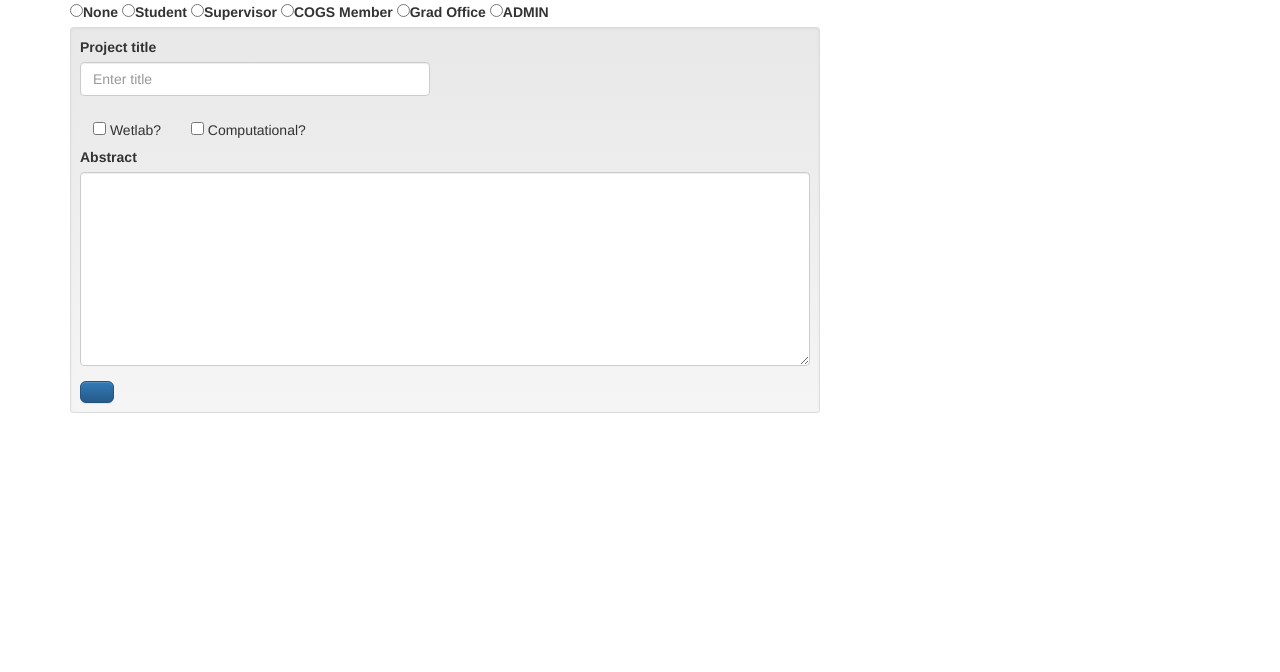
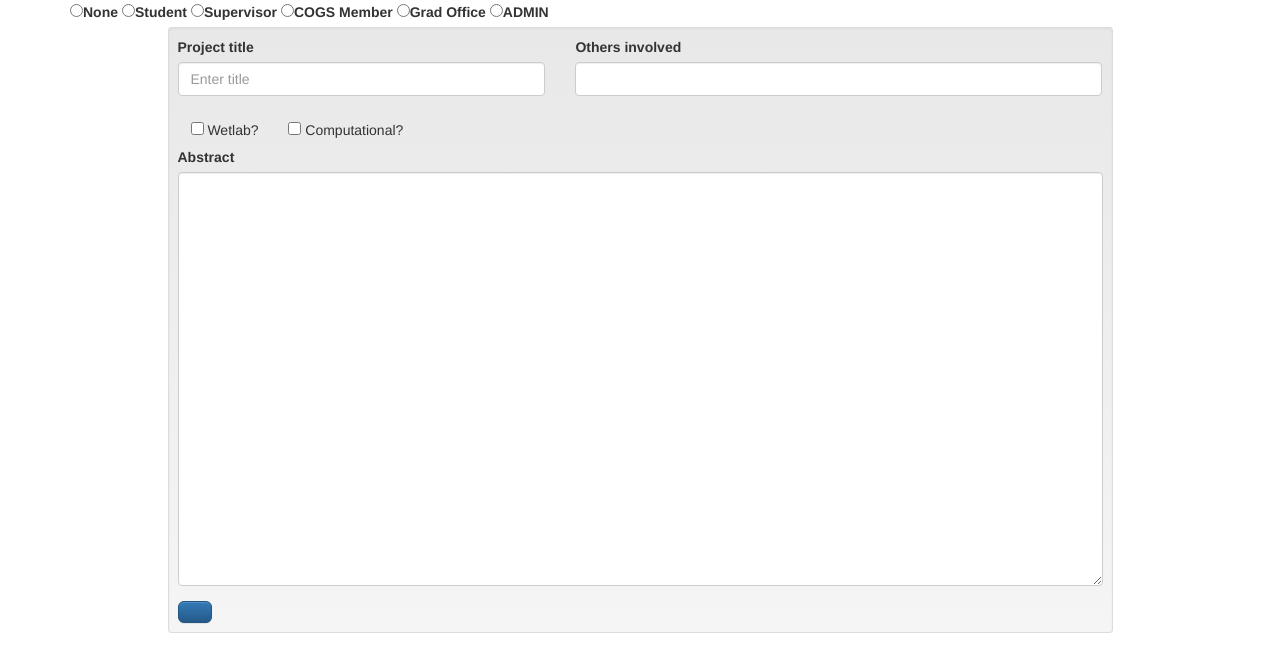
Before and after one commit to wsi-cogs/backend, a Python web app: template template/project_edit.jinja2 in a window 1280 px wide. Shown: the top 672 px of the page. Run offline with Jinja, Linux system fonts and the light colour scheme; the template is opened without the code that fills it, so the values that code supplies are empty; some libraries are stand-ins or nearby versions.

Commit message:
Allow the creation of small information such as others involved

```diff
--- a/db.py
+++ b/db.py
@@ -43,6 +43,7 @@ class Project(Base):
     __tablename__ = "project"
     id = Column(Integer, primary_key=True)
     title = Column(String)
+    small_info = Column(String)
     abstract = Column(String)
     supervisor_id = Column(Integer, ForeignKey("user.id", ondelete="SET NULL"))
     cogs_marker_id = Column(Integer, ForeignKey("user.id", ondelete="SET NULL"))
@@ -125,18 +126,21 @@ async def init_pg(app):
     session.add(test_group)
     session.flush()
     session.add(Project(title="Studying the effects of using Lorem Ipsum text",
+                        small_info="Bob",
                         abstract="",
                         supervisor_id=test_user.id,
                         group_id=test_group_2.id,
                         is_computational=False,
                         is_wetlab=True))
     session.add(Project(title="Doing things with another thing",
+                        small_info="Alice",
                         abstract="Stuff happened",
                         supervisor_id=test_user.id,
                         group_id=test_group.id,
                         is_computational=True,
                         is_wetlab=True))
     session.add(Project(title="Improving performance with thing",
+                        small_info="Steve",
                         abstract="It's fun",
                         supervisor_id=test_user.id,
                         group_id=test_group.id,
--- a/routes/project_create.py
+++ b/routes/project_create.py
@@ -32,6 +32,7 @@ async def on_submit(request):
     session = request.app["session"]
     post = await request.post()
     project = Project(title=post["title"],
+                      small_info=post["authors"],
                       is_wetlab="wetlab" in post,
                       is_computational="computational" in post,
                       abstract=post["message"],
--- a/routes/project_edit.py
+++ b/routes/project_edit.py
@@ -47,6 +47,7 @@ async def on_submit(request):
     project.title = post["title"]
     project.is_wetlab = "wetlab" in post
     project.is_computational = "computational" in post
+    project.small_info = post["authors"]
     project.abstract = post["message"]
     session.commit()
     return web.Response(status=200, text=f"../{project.title}/edit")
--- a/template/project_edit.jinja2
+++ b/template/project_edit.jinja2
@@ -18,14 +18,21 @@
 {% endblock %}
 {% block content %}
     <div class="row">
-        <div class="col-md-8">
+        <div class="col-md-1"></div>
+        <div class="col-md-10">
             <div class="well well-sm">
                 <form id="edit-form">
                     <div class="row">
-                        <div class="col-md-6">
+                        <div class="col-md-5">
                             <div class="form-group">
                                 <label for="name">Project title</label>
                                 <input name="title" type="text" class="form-control" id="name" placeholder="Enter title" required="required" value="{{ project.title }}"/>
+                            </div>
+                        </div>
+                        <div class="col-md-7">
+                            <div class="form-group">
+                                <label for="authors">Others involved</label>
+                                <input name="authors" type="text" class="form-control" id="authors" value="{{ project.small_info }}"/>
                             </div>
                         </div>
                     </div>
@@ -37,7 +44,7 @@
                     </label>
                     <div class="form-group">
                         <label for="name">Abstract</label>
-                        <textarea name="message" id="message" class="form-control" rows="9" cols="25" required="required">{{ project.abstract }}</textarea>
+                        <textarea name="message" id="message" class="form-control" rows="20" required="required">{{ project.abstract }}</textarea>
                     </div>
                     <button type="button" class="btn btn-primary btn-lg" onclick="submit_data()">{{ label }}</button>
                 </form>
--- a/template/single_project_overview.jinja2
+++ b/template/single_project_overview.jinja2
@@ -2,6 +2,7 @@
     <div class="media-body">
         <h2 class="col-sm-11 col-md-11 media-head" style="margin-top: 5px;">
             {{ project.title }}{% if project.supervisor %} - {{ project.supervisor.name }}{% endif %}
+            <small>{{ project.small_info }}</small>
             {% if not project.read_only %}
                 <small><a href="/projects/{{ project.title }}/edit">(edit)</a></small>
             {% endif %}
```
